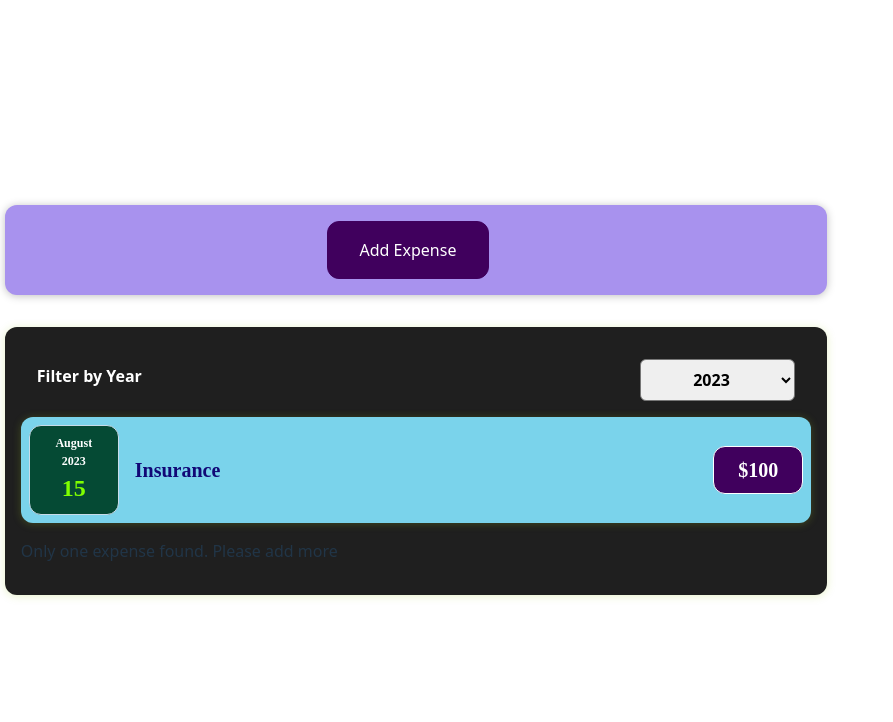
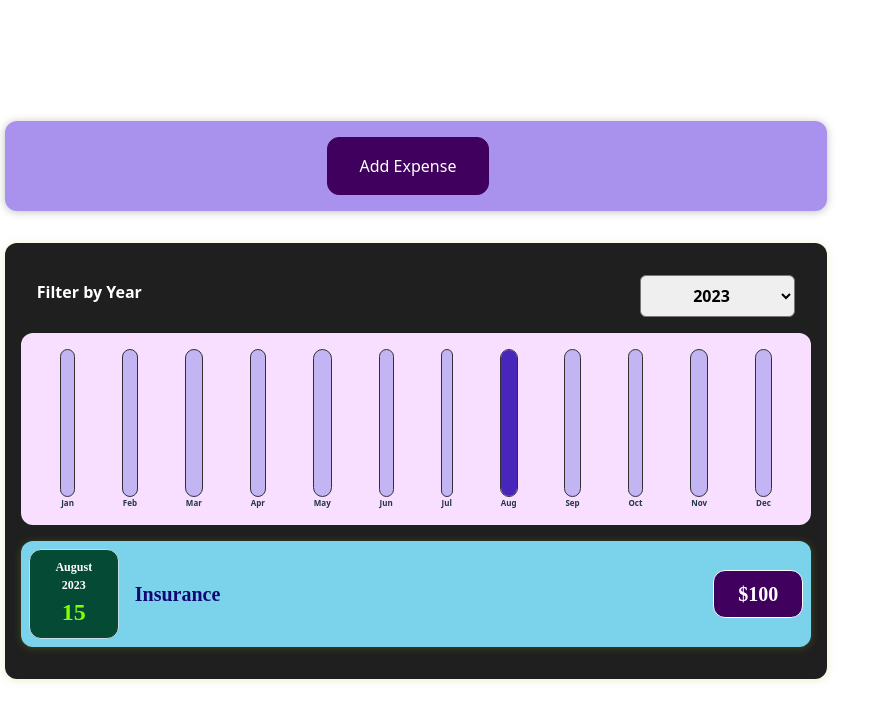
Before and after one commit to Saurabh-yadav07/React-project1, a React (Vite) app: page / in a window 1280 px wide. Shown: the top 722 px of the page, without its empty margins (0-893 px from the left). Built offline with nearby package versions, Linux system fonts and the light colour scheme.

Commit message:
Integrated expenses chart

```diff
--- /dev/null
+++ b/src/custom-components/Chart/Chart.css
@@ -0,0 +1,9 @@
+.chart {
+  padding: 1rem;
+  border-radius: 12px;
+  background-color: #f8dfff;
+  text-align: center;
+  display: flex;
+  justify-content: space-around;
+  height: 10rem;
+}
--- /dev/null
+++ b/src/custom-components/Chart/Chart.jsx
@@ -0,0 +1,40 @@
+import React from 'react';
+import ChartBar from './ChartBar';
+import './Chart.css';
+const Chart = (props) => {
+  const expensesOnlyArray = props.chartExpenses.map((monthExpenseData) => {
+    return monthExpenseData.price
+  });
+  const maxValue = Math.max(...expensesOnlyArray);
+  const chartData = [
+    { expenseMonth: 'Jan', expenseValue: 0 },
+    { expenseMonth: 'Feb', expenseValue: 0 },
+    { expenseMonth: 'Mar', expenseValue: 0 },
+    { expenseMonth: 'Apr', expenseValue: 0 },
+    { expenseMonth: 'May', expenseValue: 0 },
+    { expenseMonth: 'Jun', expenseValue: 0 },
+    { expenseMonth: 'Jul', expenseValue: 0 },
+    { expenseMonth: 'Aug', expenseValue: 0 },
+    { expenseMonth: 'Sep', expenseValue: 0 },
+    { expenseMonth: 'Oct', expenseValue: 0 },
+    { expenseMonth: 'Nov', expenseValue: 0 },
+    { expenseMonth: 'Dec', expenseValue: 0 }
+  ];
+  for (let expense of props.chartExpenses) {
+    chartData[expense.date.getMonth()].expenseValue += expense.price;
+  };
+  return ( <div className='chart'>
+    {chartData.map((monthData) => {
+      return (
+        <ChartBar
+          key={monthData.expenseMonth}
+          label={monthData.expenseMonth}
+          maxValue={maxValue}
+          value={monthData.expenseValue}
+        />
+      )
+    })}
+    </div>
+  )
+}
+export default Chart;
--- /dev/null
+++ b/src/custom-components/Chart/ChartBar.css
@@ -0,0 +1,30 @@
+.chart-bar {
+  height: 100%;
+  display: flex;
+  flex-direction: column;
+  align-items: center;
+}
+
+.chart-bar__inner {
+  height: 100%;
+  width: 100%;
+  border: 1px solid #313131;
+  border-radius: 12px;
+  background-color: #c3b4f3;
+  overflow: hidden;
+  display: flex;
+  flex-direction: column;
+  justify-content: flex-end;
+}
+
+.chart-bar__fill {
+  background-color: #4826b9;
+  width: 100%;
+  transition: all 0.3s ease-out;
+}
+
+.chart-bar__label {
+  font-weight: bold;
+  font-size: 0.5rem;
+  text-align: center;
+}
--- /dev/null
+++ b/src/custom-components/Chart/ChartBar.jsx
@@ -0,0 +1,17 @@
+import React from 'react';
+import './ChartBar.css';
+const ChartBar = (props) => {
+  let fillHeight = '0%';
+  if (props.value > 0) {
+    fillHeight = Math.round((props.value / props.maxValue) * 100) + '%';
+  }
+  return (
+    <div className='chart-bar'>
+      <div className='chart-bar__inner'>
+      <div className='chart-bar__fill' style={{height:fillHeight}}></div>
+      </div>
+      <div className='chart-bar__label'>{props.label}</div>
+    </div>
+  )
+}
+export default ChartBar;
--- a/src/custom-components/Expenses/Expenses.jsx
+++ b/src/custom-components/Expenses/Expenses.jsx
@@ -1,8 +1,9 @@
 import React, { useState } from "react";
-import ExpenseItem from "./ExpenseItem";
 import ExpensesFilter from "./ExpensesFilter";
+import ExpensesList from "./ExpensesList";
 import "./Expenses.css";
 import Card from "../UI/Card";
+import ExpensesChart from './ExpensesChart';
 
 const Expenses = (props) => {
   const [filteredYear, setFilteredYear] = useState("2023");
@@ -15,40 +16,14 @@
     return expense.date.getFullYear().toString() === filteredYear;
   });
 
-  let expensesContent = <p>No expenses found</p>;
-  if (filteredExpenses.length === 1) {
-    expensesContent = (
-      <>
-        <ExpenseItem
-          key={filteredExpenses[0].id}
-          title={filteredExpenses[0].title}
-          date={filteredExpenses[0].date}
-          price={filteredExpenses[0].price}
-        />
-        <p>Only one expense found. Please add more</p>
-      </>
-    )
-  }
-  if (filteredExpenses.length > 1) {
-    expensesContent = filteredExpenses.map((expense) => {
-      return (
-        <ExpenseItem
-          key={expense.id}
-          title={expense.title}
-          date={expense.date}
-          price={expense.price}
-        />
-      );
-    });
-  }
-
   return (
     <Card className="expenses">
       <ExpensesFilter
         selected={filteredYear}
         onChangeFilter={changeFilterHandler}
       />
-      {expensesContent}
+      <ExpensesChart chartData={filteredExpenses} />
+      <ExpensesList items={filteredExpenses} />
     </Card>
   );
 };
--- /dev/null
+++ b/src/custom-components/Expenses/ExpensesChart.jsx
@@ -0,0 +1,10 @@
+import React from 'react';
+import Chart from '../Chart/Chart';
+const ExpensesChart = (props) => {
+  return (
+    <div>
+      <Chart chartExpenses={props.chartData} />
+    </div>
+  )
+}
+export default ExpensesChart;
--- /dev/null
+++ b/src/custom-components/Expenses/ExpensesLIst.css
@@ -0,0 +1,9 @@
+.expenses-list {
+  list-style-type: none;
+  padding: 0;
+}
+
+.expenses-list__fallback {
+  color: white;
+  text-align: center;
+}
--- /dev/null
+++ b/src/custom-components/Expenses/ExpensesList.jsx
@@ -0,0 +1,26 @@
+import React from "react";
+import ExpenseItem from "./ExpenseItem";
+import "./ExpensesList.css";
+
+const ExpensesList = (props) => {
+  if (props.items.length === 0) {
+    return <h2 className="expenses-list__fallback">No expenses found</h2>;
+  }
+
+  return (
+    <ul className="expenses-list">
+      {props.items.map((item) => {
+        return (
+          <ExpenseItem
+            key={item.id}
+            title={item.title}
+            date={item.date}
+            price={item.price}
+          />
+        );
+      })}
+    </ul>
+  );
+};
+
+export default ExpensesList;
```
